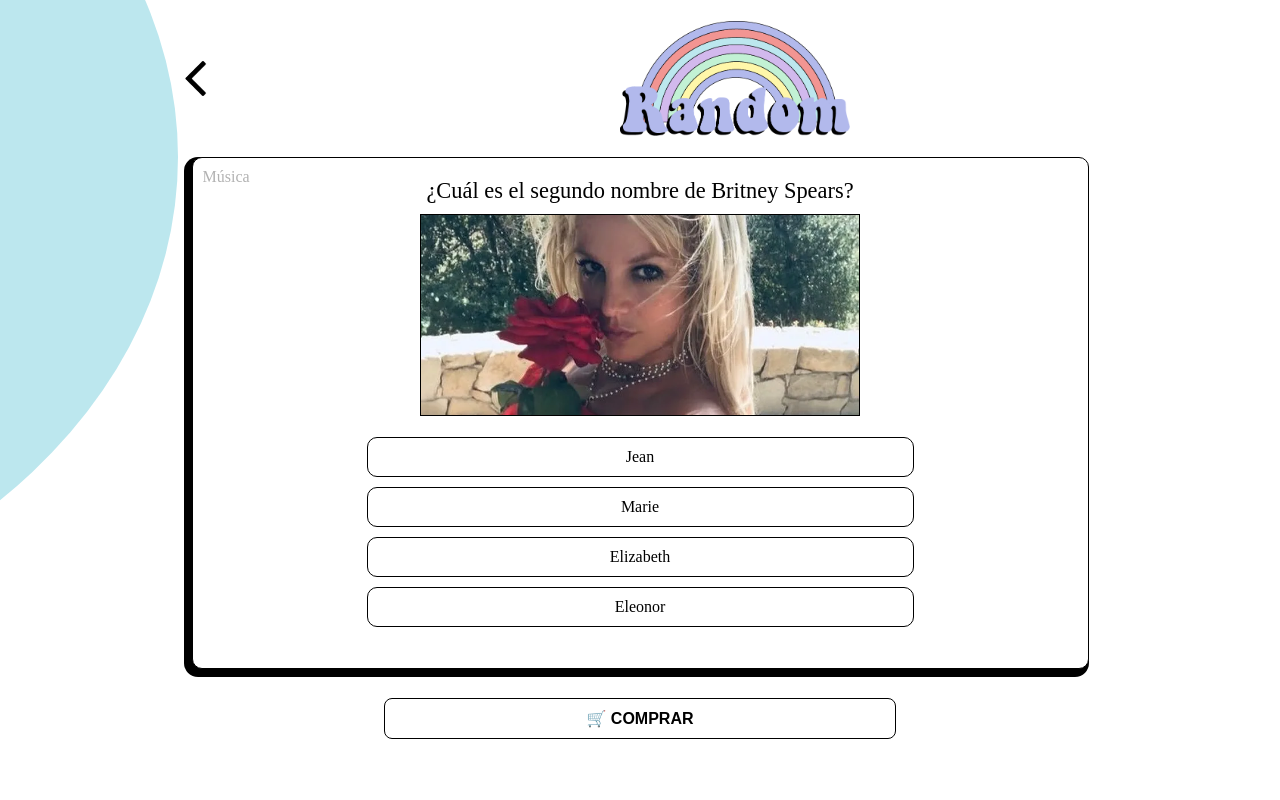
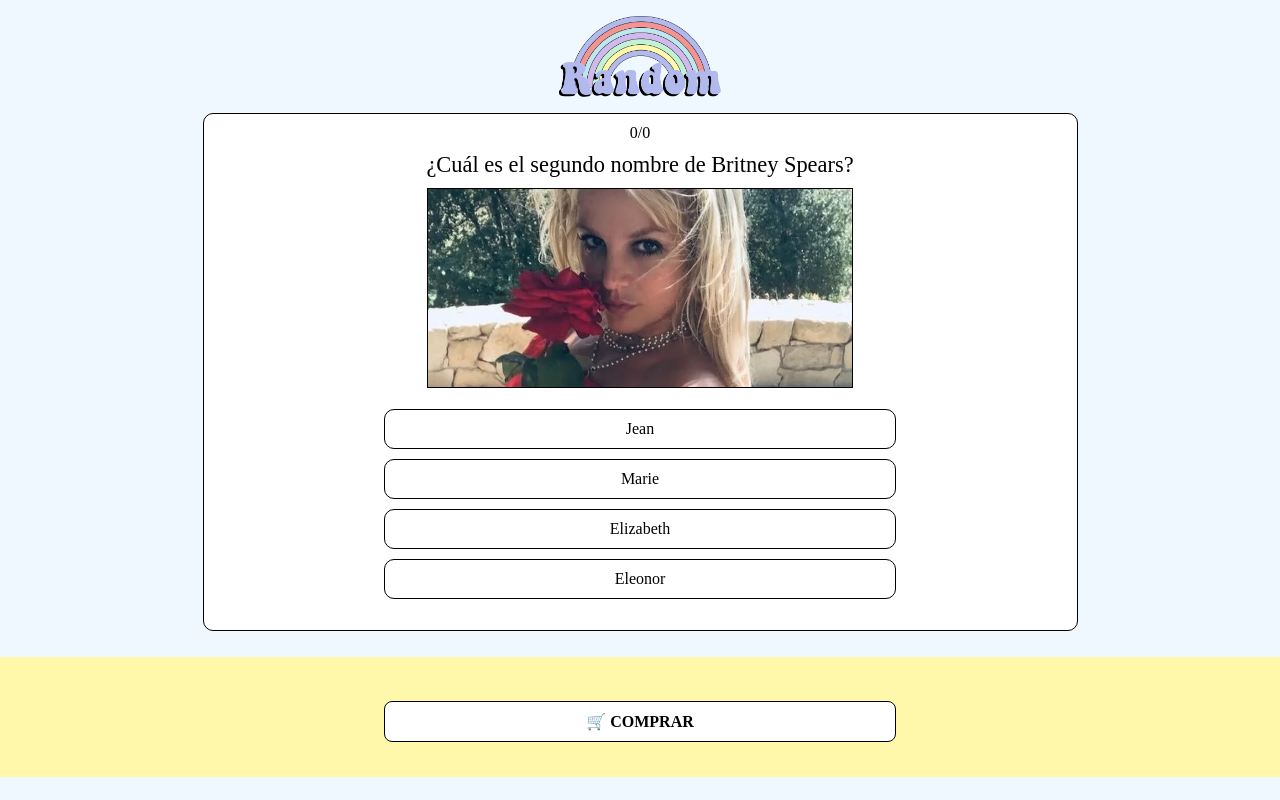
Before and after one commit to MariaBelenCaporale/Random-jueguitos, a plain HTML site: page pages/juego.html in a window 1280 px wide. Drawn offline with Linux system fonts and the light colour scheme; some packages are replaced by stand-ins of ours; a script that the page names is missing.

Commit message:
seccion juego uno

```diff
--- a/javascript/juego.js
+++ b/javascript/juego.js
@@ -70,7 +70,7 @@
   if (preguntas_hechas > 1) {
     select_id("puntaje").innerHTML = pc + "/" + (preguntas_hechas - 1);
   } else {
-    select_id("puntaje").innerHTML = "";
+    select_id("puntaje").innerHTML = pc + "/" + (preguntas_hechas -1);
   }
 
   style("imagen").objectFit = pregunta.objectFit;
--- a/pages/juego.html
+++ b/pages/juego.html
@@ -8,27 +8,16 @@
   <body>
 
       <header class="cont">
-
-
-        <div class="img-logo">
-            <div class="bt">
-                <a href="../index.html"  class="flechita"><img class="flec" src="../img/flechita.png" alt=""></a>
+        <a class="link-logo" href="../index.html">
+              <div class="logo-container">
+                  <img class="logo" src="../img/logo-a-11.png" alt="">
               </div>
-              <div class="cont-logo">
-            <a class="linkeado" href="../index.html">
-                <img class="img-aa" src="../img/logo-a-11.png" alt="">
         </a>
-        </div>
-        </div>
 
     </header>
 
 
-  <div class="promo">
-      <div class="circulo">
-        <span class="sp"></span>
-      </div>
-  </div>
+
 
   <section>
     <div class="contenedor">
@@ -37,7 +26,7 @@
         <div class="categoria" id="categoria"></div>
 
 
-
+        <div class="puntaje" id="puntaje"></div>
         <div class="numero" id="numero"></div>
         <div class="pregunta" id="pregunta"></div>
         <div class="fotis"><img src="#" class="imagen" id="imagen"></div>
@@ -48,16 +37,21 @@
           <div class="btn" id="btn3" onclick="oprimir_btn(2)"></div>
           <div class="btn" id="btn4" onclick="oprimir_btn(3)"></div>
         </div>
-        <div class="puntaje" id="puntaje"></div>
+
       </div>
     </div>
   </section>
 
+
+
+
+  <footer class="cont-f">
       <section class="compra-1">
         <div class="botonC">
           <a href="../pages/carritoIn.html" class="promoC"> <button class="jugarA">  🛒  COMPRAR</button></a>
         </div>
       </section>
+  </footer>
 
 
 
--- a/style.css
+++ b/style.css
@@ -30,6 +30,11 @@
     color: black;
 }
 
+.cont {
+    display: flex;
+    align-items: center;
+  }
+
 .logo-container {
     align-items: flex-end;
     justify-content: center;
@@ -42,6 +47,10 @@
 .logo {
     width: 13%;
 }
+
+.link-logo {
+    width: 100%;
+  }
 
 .parrafito {
     font-size: 1.4rem;
--- a/styles/juego.css
+++ b/styles/juego.css
@@ -1,6 +1,10 @@
 
 * {
     transition: all 0.3s;
+    padding: 0;
+    margin: 0;
+    box-sizing: border-box;
+    font-family: 'Quicksand';
   }
 
   @import url(/fonts/KeeponTruckin.ttf);
@@ -8,7 +12,7 @@
   @import url(/fonts/Quicksand-SemiBold.ttf);
 
   body {
-    background-color:white;
+    background-color:aliceblue;
     padding: 0;
     margin: 0;
     text-align: center;
@@ -17,10 +21,28 @@
 
   .cont {
     display: flex;
-    margin-top: 1.3rem;
     align-items: center;
-    margin-bottom: 1.3rem;
   }
+
+  .link-logo {
+    width: 100%;
+  }
+
+  .logo-container {
+    align-items: flex-end;
+    justify-content: center;
+    display: flex;
+
+    width: 100%;
+    padding: 1rem;
+  }
+
+  .logo {
+    width: 13%;
+  }
+
+
+
 
   .contiene-b {
     display: flex;
@@ -48,6 +70,7 @@
     flex-direction: column;
     justify-content: center;
     align-items: center;
+    margin-bottom: 1.6rem;
   }
 
   .encabezado {
@@ -61,16 +84,13 @@
 
     border-radius: 10px;
     border: 1px solid black;
-
-    box-shadow: -7px 8px 0px 4px rgba(0, 0, 0, 1);
-    -webkit-box-shadow: -4px 4px 0px 4px rgba(0, 0, 0, 1);
-    -moz-box-shadow: -4px 4px 0px 4px rgba(0, 0, 0, 1);
   }
 
   .categoria {
     position: absolute;
     opacity: 0.3;
     text-align: left;
+    display: none;
   }
 
   .pregunta {
@@ -154,7 +174,6 @@
     display: flex;
     color: black;
     width: 100%;
-    padding-bottom: 10px;
     text-align: right;
   }
 
@@ -259,37 +278,6 @@
   }
 
 
-
-  .circulo-a {
-    display: flex;
-    z-index: 0;
-    flex-direction: row-reverse;
-    align-items: center;
-  }
-
-  .circulo {
-    display: flex;
-    z-index: 0;
-    flex-direction: row-reverse;
-    align-items: center;
-  }
-
-  .sp {
-    position: absolute;
-    border-radius: 100%;
-    width: 100%;
-    background-color: #bce7ee;
-    height: 124vh;
-    padding: 0;
-    margin-right: -178px;
-  }
-
-  .promo {
-    display: flex;
-    width: 100%;
-    z-index: 1;
-  }
-
   /* boton volver */
 
   .botonC {
@@ -320,16 +308,27 @@
     background-color:white;
   }
 
-  .compra-1 {
+
+  /* BOTON FOOTER*/
+
+  .cont-f {
+    background: #fff7a9;
+    height: 15vh;
+    width: 100%;
     display: flex;
     align-items: center;
     justify-content: center;
-    padding: 0;
-    margin: 0;
-    margin-top: 10px;
-    height: 10vh;
-  }
-  /* BOTON FOOTER*/
+}
+
+.compra-1 {
+  display: flex;
+  align-items: center;
+  justify-content: center;
+  padding: 0;
+  margin: 0;
+  margin-top: 10px;
+  width: 100%;
+}
 
 
   .botonC .jugarA {
--- a/styles/juegoDos.css
+++ b/styles/juegoDos.css
@@ -15,12 +15,26 @@
     font-family: 'Quicksand';
   }
 
-
   .cont {
     display: flex;
-    margin-top: 1.3rem;
     align-items: center;
-    margin-bottom: 1.3rem;
+  }
+
+  .link-logo {
+    width: 100%;
+  }
+
+  .logo-container {
+    align-items: flex-end;
+    justify-content: center;
+    display: flex;
+
+    width: 100%;
+    padding: 1rem;
+  }
+
+  .logo {
+    width: 13%;
   }
 
   .contenedor {
@@ -92,8 +106,8 @@
     padding: 3px;
   }
 
-  .logo {
-    width: 15%;
+  .link-logo {
+    width: 100%;
   }
 
 
```
Also changed, not shown: index.html (+5 -3 lines), pages/carrito.html (+1 -1 lines), pages/juegoDos.html (+5 -8 lines). Lines whose indentation alone changed are shown as unchanged.
